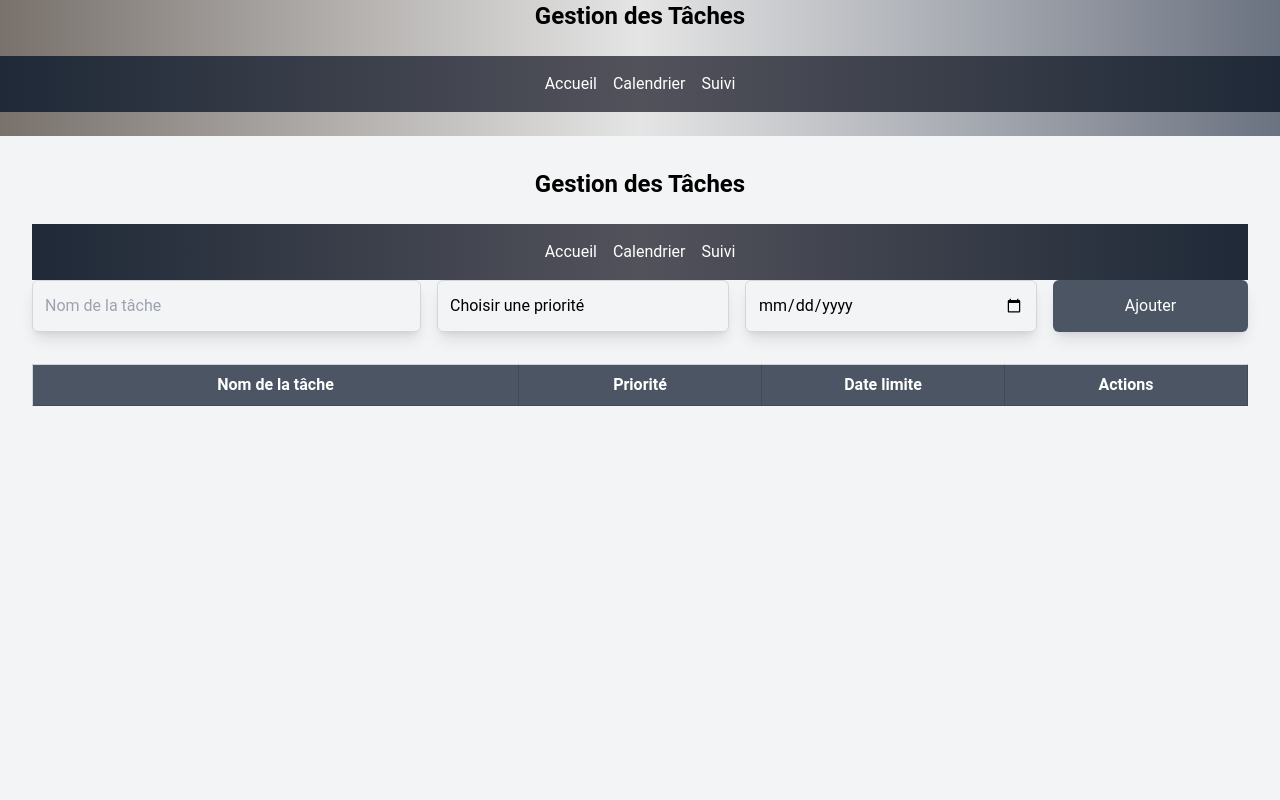
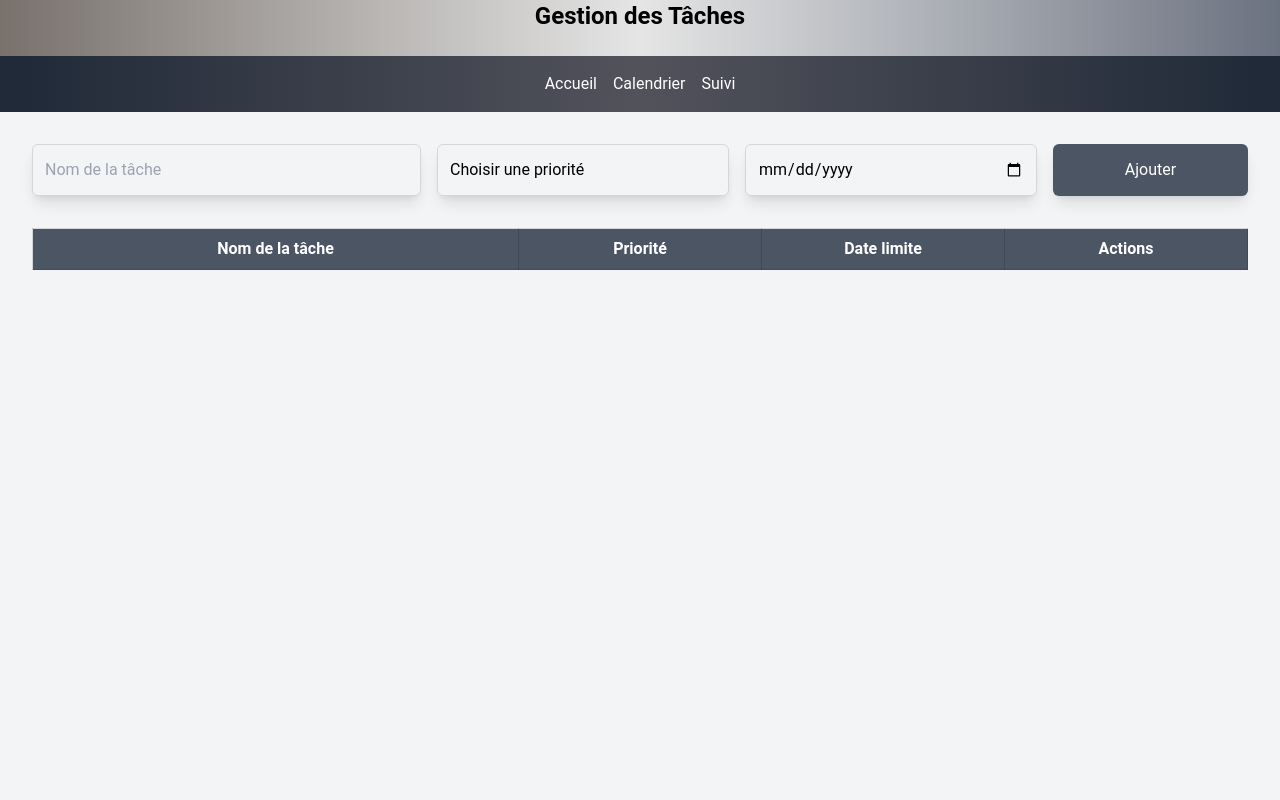
Before and after one commit to FREIJ-s/project_test, a Vue app in the folder app-test/: page / in a window 1280 px wide. Shown: the top 800 px of the page. Built offline with nearby package versions, Linux system fonts and the light colour scheme.

Commit message:
changed logic from app.vue to homeview

```diff
--- a/app-test/src/App.vue
+++ b/app-test/src/App.vue
@@ -1,60 +1,10 @@
 <template>
   <div class="bg-gradient-to-r from-stone-500 via-neutral-200 to-gray-500 min-h-screen">
     <Navbar />
-    <br>
-    <router-view />
-    <!-- Formulaire de création de tâche -->
-    <TaskForm @add-task="addTask" />
-
-
-
-    <br>
-
-    <!-- Tableau des tâches -->
-    <TaskTable :tasks="tasks" @edit-task="editTask" @remove-task="removeTask" />
-
-    <!-- Formulaire de modification de tâche -->
-    <TaskForm v-if="editingTask !== null" :task="editTaskData" @update-task="updateTask" />
+     <RouterView />
   </div>
 </template>
 
-<script>
-import Navbar from '@/components/Navbar.vue';
-import TaskForm from '@/components/TaskForm.vue';
-import TaskTable from '@/components/TaskTable.vue';
-
-export default {
-  components: {
-    Navbar,
-    TaskForm,
-    TaskTable,
-  },
-  data() {
-    return {
-      tasks: [],
-      editingTask: null, // Index de la tâche en cours de modification
-      editTaskData: {
-        name: '',
-        priority: '',
-        dueDate: ''
-      }
-    };
-  },
-  methods: {
-    addTask(newTask) {
-      this.tasks.push(newTask);
-    },
-    removeTask(index) {
-      this.tasks.splice(index, 1);
-    },
-    editTask(index) {
-      this.editingTask = index;
-      this.editTaskData = { ...this.tasks[index] };
-    },
-    updateTask(updatedTask) {
-      this.$set(this.tasks, this.editingTask, updatedTask);
-      this.editingTask = null;
-    },
-  }
-};
+<script setup>
+  import Navbar from '@/components/Navbar.vue';
 </script>
--- a/app-test/src/views/HomeView.vue
+++ b/app-test/src/views/HomeView.vue
@@ -1,63 +1,19 @@
 <template>
     <div class="p-8 bg-gray-100 min-h-screen overflow-y-auto">
-
-    <Navbar />
-    <router-view />
-    <TaskForm @add-task="addTask" />
-    <TaskTable :tasks="tasks" @edit-task="editTask" @remove-task="removeTask" />
-    <TaskForm v-if="editingTask !== null" :task="editTaskData" @update-task="updateTask" />
+        <TaskForm @add-task="addTask" />
+        <TaskTable :tasks="tasks" @edit-task="editTask" @remove-task="removeTask" />
+        <TaskForm v-if="store.editingTask !== null" :task="store.editTaskData" @update-task="updateTask" />
     </div>
 </template>
-
-<!-- <script>
-import Navbar from '@/components/Navbar.vue';
+<script setup>
 import TaskForm from '@/components/TaskForm.vue';
 import TaskTable from '@/components/TaskTable.vue';
-
-export default {
-    components: {
-    Navbar,
-    TaskForm,
-    TaskTable,
-    },
-    data() {
-    console.log(this.$store);
-    return {
-        tasks: this.$store.tasks,
-        editingTask: this.$store.editingTask,
-        editTaskData: this.$store.editTaskData,
-    };
-    },
-    methods: {
-    addTask(task) {
-        this.$store.addTask(task);
-    },
-    removeTask(index) {
-        this.$store.removeTask(index);
-    },
-    editTask(index) {
-        this.$store.editTask(index);
-    },
-    updateTask() {
-        this.$store.updateTask();
-    }
-    }
-};
-</script> -->
-
-<script setup>
-import Navbar from '@/components/Navbar.vue';
-import TaskForm from '@/components/TaskForm.vue';
-import TaskTable from '@/components/TaskTable.vue';
-
 import { useTaskStore } from '@/stores/taskStore';
+import { ref } from 'vue';
 
 const store = useTaskStore();
+const { tasks, addTask, removeTask, editTask, updateTask } = store;
 
-const tasks = store.tasks;
-const editTaskData = store.editTaskData;
-const editingTask = store.editingTask;
-const addTask = store.addTask;
-const editTask = store.editTask;
-const removeTask = store.removeTask;
+const editingTask = ref(null);
+
 </script>
```
